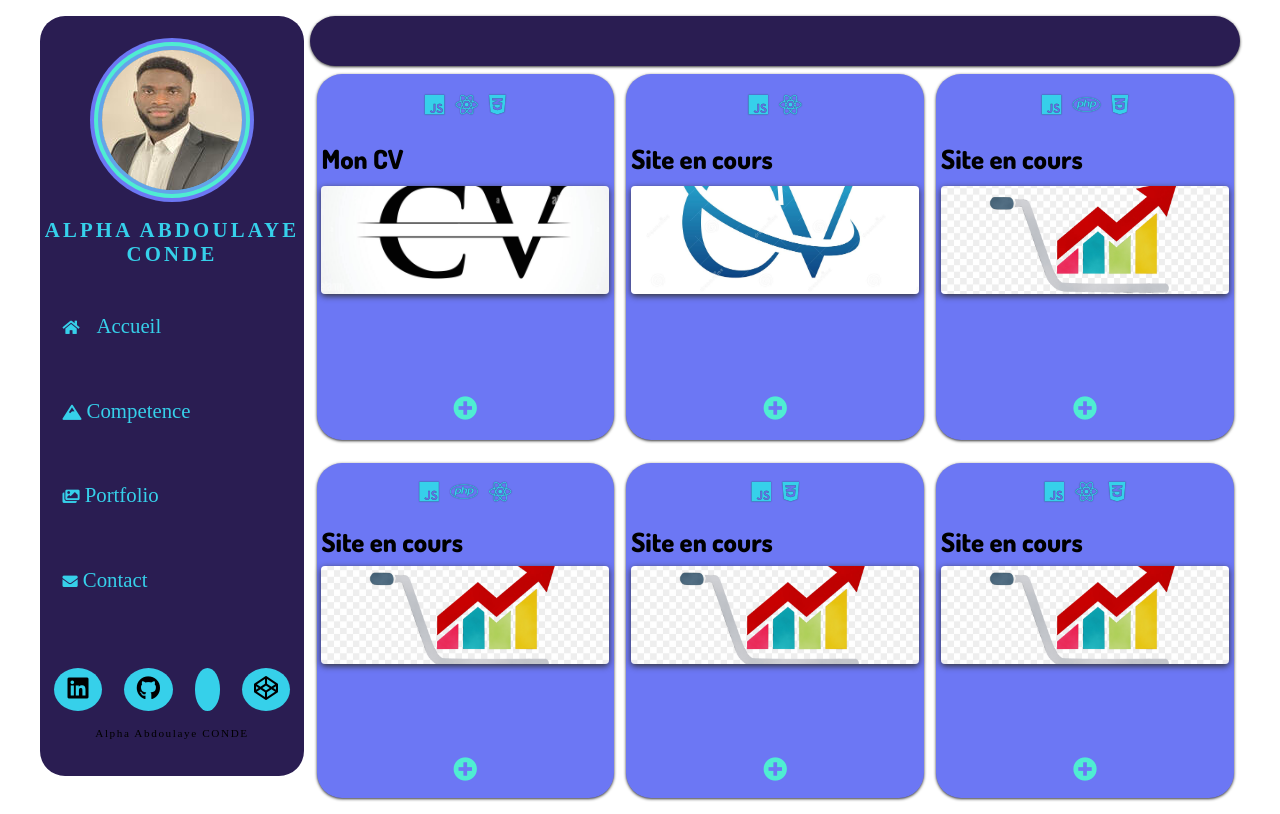
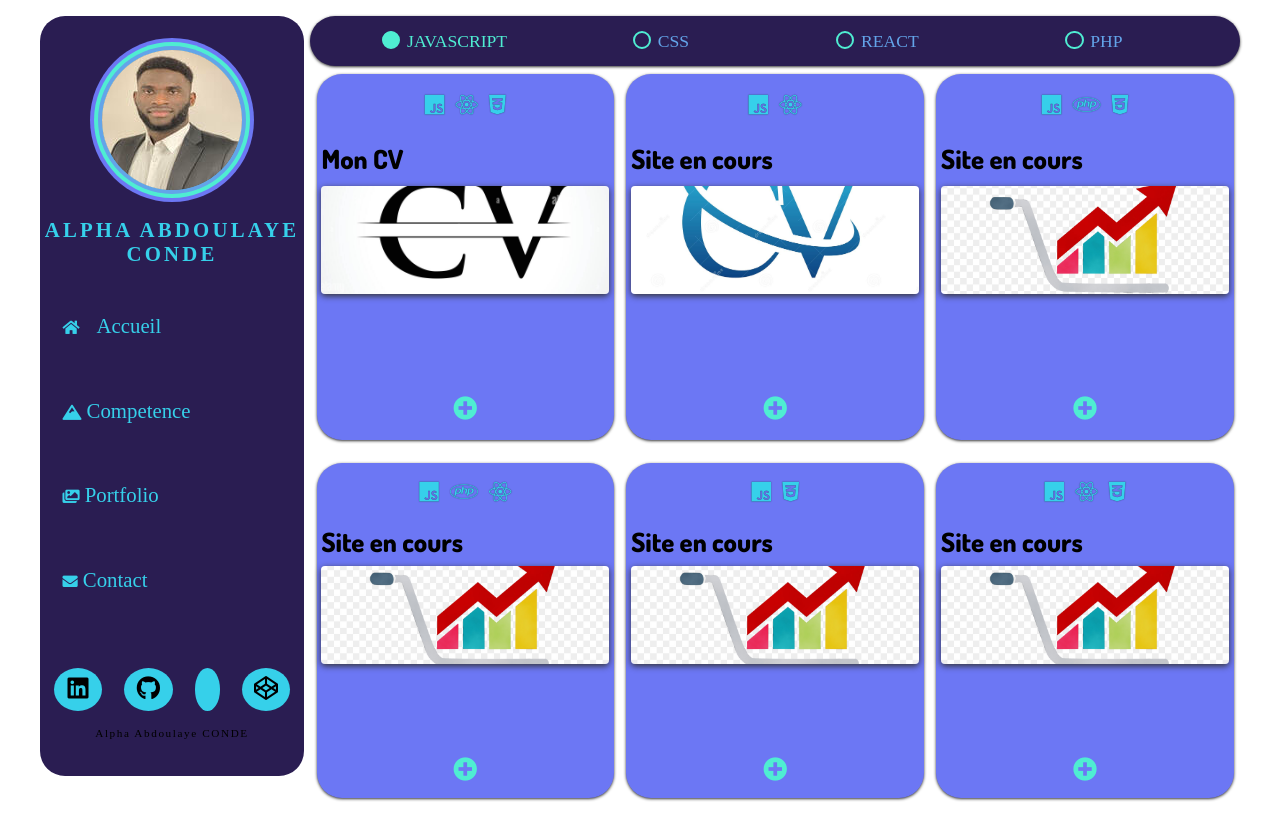
Before and after one commit to AlfaStudent/NewResume, a React (Create React App) app: page /portfolio in a window 1280 px wide. Built offline with nearby package versions, Linux system fonts and the light colour scheme; some icons are missing; a web font is replaced by a local one.

Commit message:
ajout des boutons radio sur le porfolio pour le filtre

```diff
--- a/src/styles/components/portfolio/ProjectList.jsx
+++ b/src/styles/components/portfolio/ProjectList.jsx
@@ -5,21 +5,55 @@ import Project from './Project';
 
 class ProjectList extends Component {
     state = {
-        projects : portfolioData
+        projects : portfolioData,
+        radios : [
+            {id: 1, value : "javascript"},
+            {id: 2, value : "css"},
+            {id: 3, value : "react"},
+            {id: 4, value : "php"},
+        ],
 
+        selectedRadio : 'javascript'
     };
+    handleRadio = (e) => {
+        let radio = e.target.value;
+        this.setState({selectedRadio : radio})
+    }
 
     render() {
-        let {projects} = this.state;
+        let {projects, radios, selectedRadio} = this.state;
 
         return (
             <div className='portfolioContent'>
                 <ul className='radioDisplay'>
+                    {
+                        radios.map((radio) => {
+                            return (
+                                <li key = {radio.id}>
+                                    <input
+                                        type = "radio"
+                                        name = "radio"
+                                        checked={radio.value === selectedRadio }
+                                        value = {radio.value}
+                                        id = {radio.value}
+                                        onChange= {this.handleRadio}
+                                    />
+                                    <label htmlFor={radio.value}> {radio.value}</label>
+
+
+                                </li>
+
+                            )
+                        })
+                    }
 
                 </ul>
                 <div className="projects">
                     {
-                        projects.map((item) =>{
+                        projects
+                          .filter(item => item.languages.includes
+                          (selectedRadio))
+                          .map((item) =>{
                             return (
                                 <Project
                                     key = {item.id}
```
